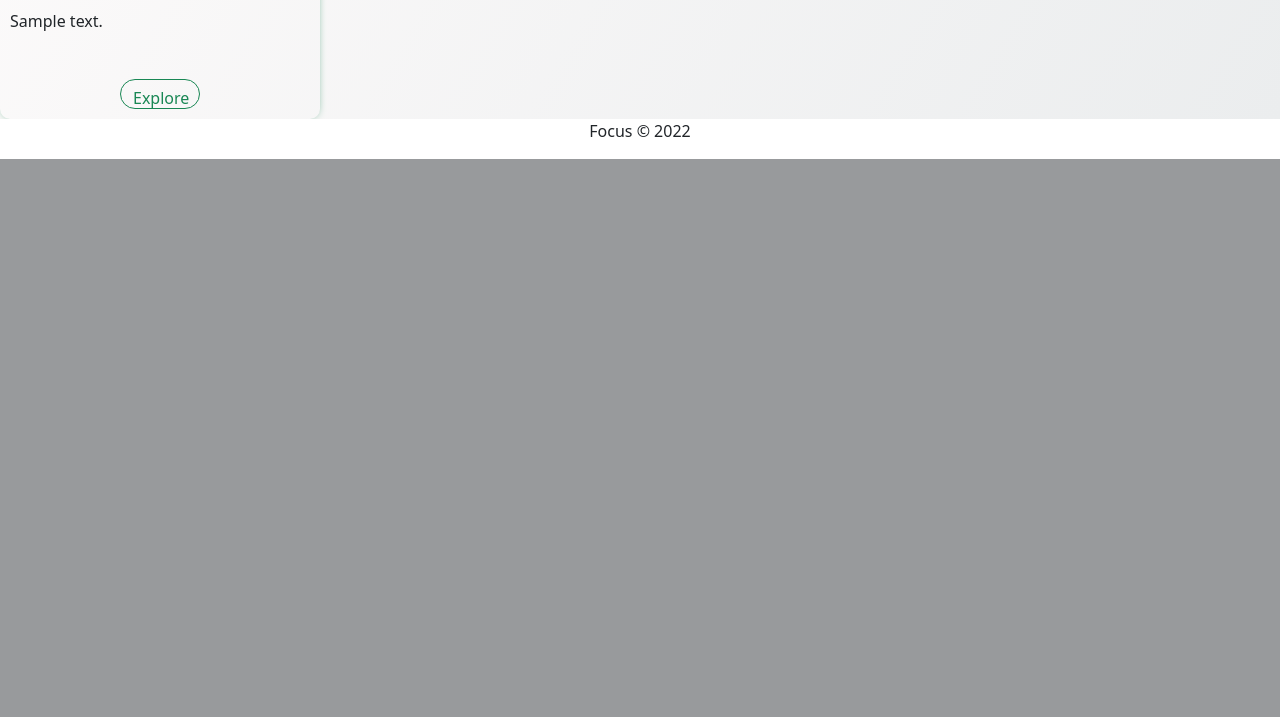
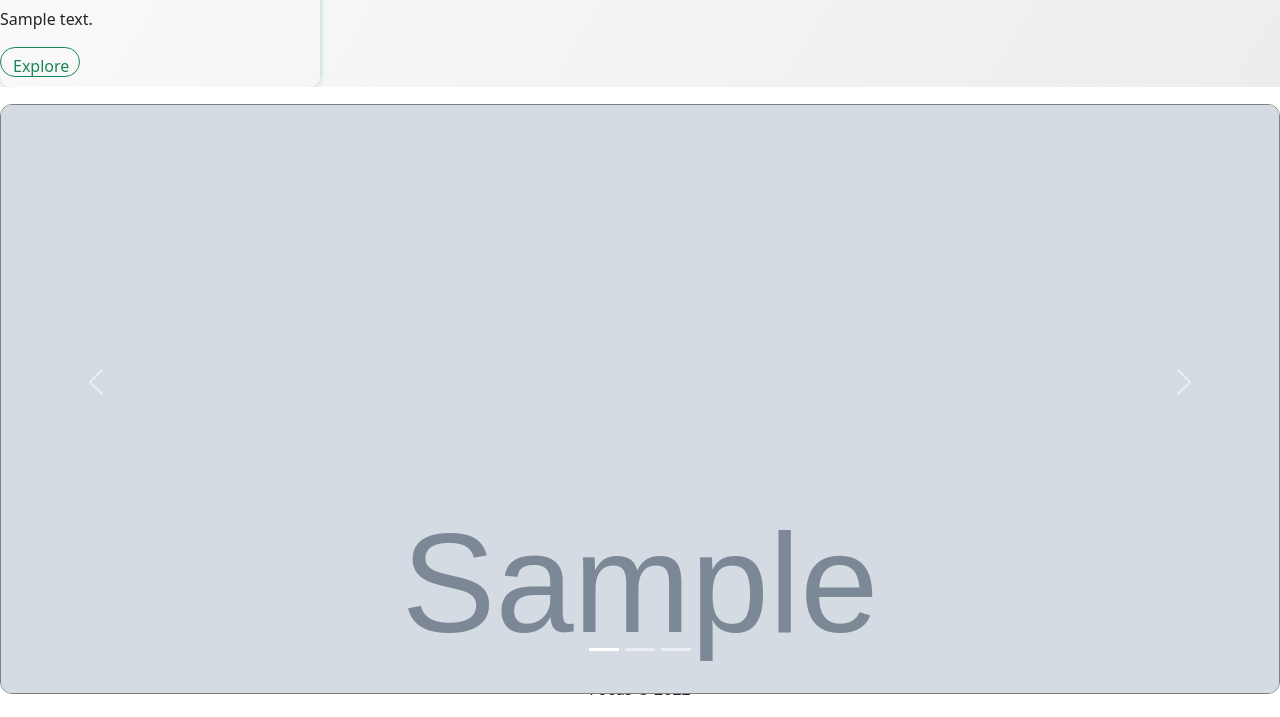
Before and after one commit to CorneliusOsei2/focus, a Django app: template focus/templates/home.html in a window 1280 px wide. Shown: the part 1102-1819 px from the top of the page. Before the commit the page ends 1261 px from the top, so only its background shows below. Run offline with Django 3.2, Linux system fonts and the light colour scheme; the template is opened without the code that fills it: most values are stand-ins (such as "Sample title", 1, 10 or a date in 2020); grey boxes marked "Sample" are stand-in pictures; some libraries are stand-ins or nearby versions.

Commit message:
Contents page enhanced with former business cards

```diff
--- a/focus/templates/home.html
+++ b/focus/templates/home.html
@@ -1,35 +1,81 @@
-{% load static %}
-{% include "head_partial.html" with page_title="Home"%}
-
-{% include "navbar.html"%}
+{% load static %} {% include "head_partial.html" with page_title="Home"%} {% include "navbar.html"%}
 
 <main id="homepage">
     <section id="landing">
         <div class="landing-container container">
             <h2 class="greet"> Welcome to FOCUS </h2>
             <p>
-                Lorem ipsum dolor sit amet, consectetur adipiscing elit, sed do eiusmod tempor incididunt ut labore
-                 et dolore magna aliqua. Ut enim ad minim veniam, quis nostrud exercitation ullamco laboris
-                 nisi ut aliquip ex ea commodo consequat.
-                 Duis aute irure dolor in reprehenderit in voluptate velit esse cillum dolore eu fugiat nulla pariatur.
+                Lorem ipsum dolor sit amet, consectetur adipiscing elit, sed do eiusmod tempor incididunt ut labore et dolore magna aliqua. Ut enim ad minim veniam, quis nostrud exercitation ullamco laboris nisi ut aliquip ex ea commodo consequat. Duis aute irure dolor
+                in reprehenderit in voluptate velit esse cillum dolore eu fugiat nulla pariatur.
             </p>
 
-            <a class="contents-arrow" href="#contents"><img class="contents-arrow-img" src="{% static 'images/home/leaf.png' %}"> </img></a>
+            <a class="contents-arrow" href="#contents"><img class="contents-arrow-img" src="{% static 'images/home/leaf.png' %}"> </img>
+            </a>
         </div>
     </section>
 
 
     <section id="contents">
         <div class="row">
-        {% for item in contents %}
-        <div class= "col-md-6 item-div" >
-            <div class="item {{item.style}}">
-                <div class="item-title"><h2>{{item.title}}</h2></div>
-                <div class="item-description">{{item.description}}</div>
-                <a class="item-link" href={{item.destination}}><button class="item-btn btn btn-outline-success"> Explore </button></a>
+            {% for item in contents %}
+            {% comment %} <div class="col-md-6 item-div">
+                <div class="item {{item.style}}">
+                    <div class="item-title">
+                        <h2>{{item.title}}</h2>
+                    </div>
+                    <div class="item-description">{{item.description}}</div>
+                    <a class="item-link" href={{item.destination}}><button class="item-btn btn btn-outline-success"> Explore </button></a>
+                </div>
+            </div> {% endcomment %}
+
+            <div class="col-md-6 item-div">
+                <div class="item {{item.style}}">
+                    <div class="item-content">
+                        <h2 class="item-title">{{item.title}}</h2>
+                        <p class="item-body"> {{item.description}}</p>
+                        <a href={{item.destination}} class="item-button"><button class="item-btn btn btn-outline-success"> Explore </button></a>
+                    </div>
+                </div>
             </div>
+
+            {% endfor %}
         </div>
-        {% endfor %}
+    </section>
+
+
+
+    <section id="highlights">
+        <!--Slider-->
+        <div class="slider-specific">
+            <div id="carouselExampleCaptions" class="carousel slide" data-bs-ride="carousel">
+                <div class="carousel-indicators">
+                    <button type="button" data-bs-target="#carouselExampleCaptions" data-bs-slide-to="0" class="active" aria-current="true" aria-label="Slide 1"></button>
+                    <button type="button" data-bs-target="#carouselExampleCaptions" data-bs-slide-to="1" aria-label="Slide 2"></button>
+                    <button type="button" data-bs-target="#carouselExampleCaptions" data-bs-slide-to="2" aria-label="Slide 3"></button>
+                </div>
+                <div class="carousel-inner">
+
+                    {% for higlight in highlights %}
+                    <div class="carousel-item active">
+                        <img src={{higlight.img}} class="d-block w-100" alt="...">
+                        <div class="carousel-caption d-none d-md-block">
+                            <div class="caption-area">
+                                <p>{{higlight.description}} </p>
+                            </div>
+                        </div>
+                    </div>
+                    {% endfor %}
+
+                </div>
+                <button class="carousel-control-prev" type="button" data-bs-target="#carouselExampleCaptions" data-bs-slide="prev">
+            <span class="carousel-control-prev-icon" aria-hidden="true"></span>
+            <span class="visually-hidden">Previous</span>
+            </button>
+                <button class="carousel-control-next" type="button" data-bs-target="#carouselExampleCaptions" data-bs-slide="next">
+            <span class="carousel-control-next-icon" aria-hidden="true"></span>
+            <span class="visually-hidden">Next</span>
+            </button>
+            </div>
         </div>
     </section>
 
@@ -37,6 +83,4 @@
 
 </main>
 
-{% include "footer.html"%}
-
-{% include "script_partial.html" %}
+{% include "footer.html"%} {% include "script_partial.html" %}
```
